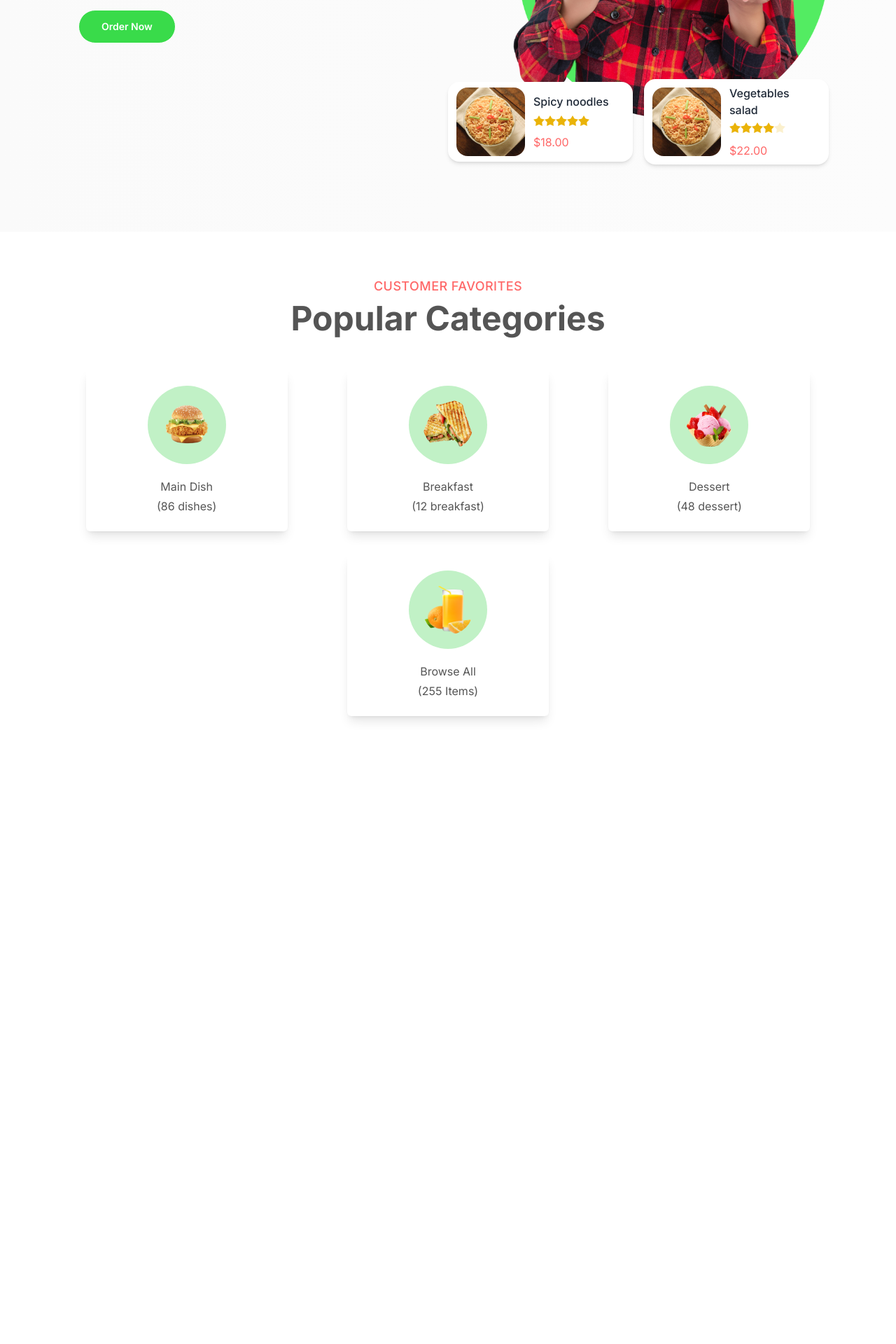
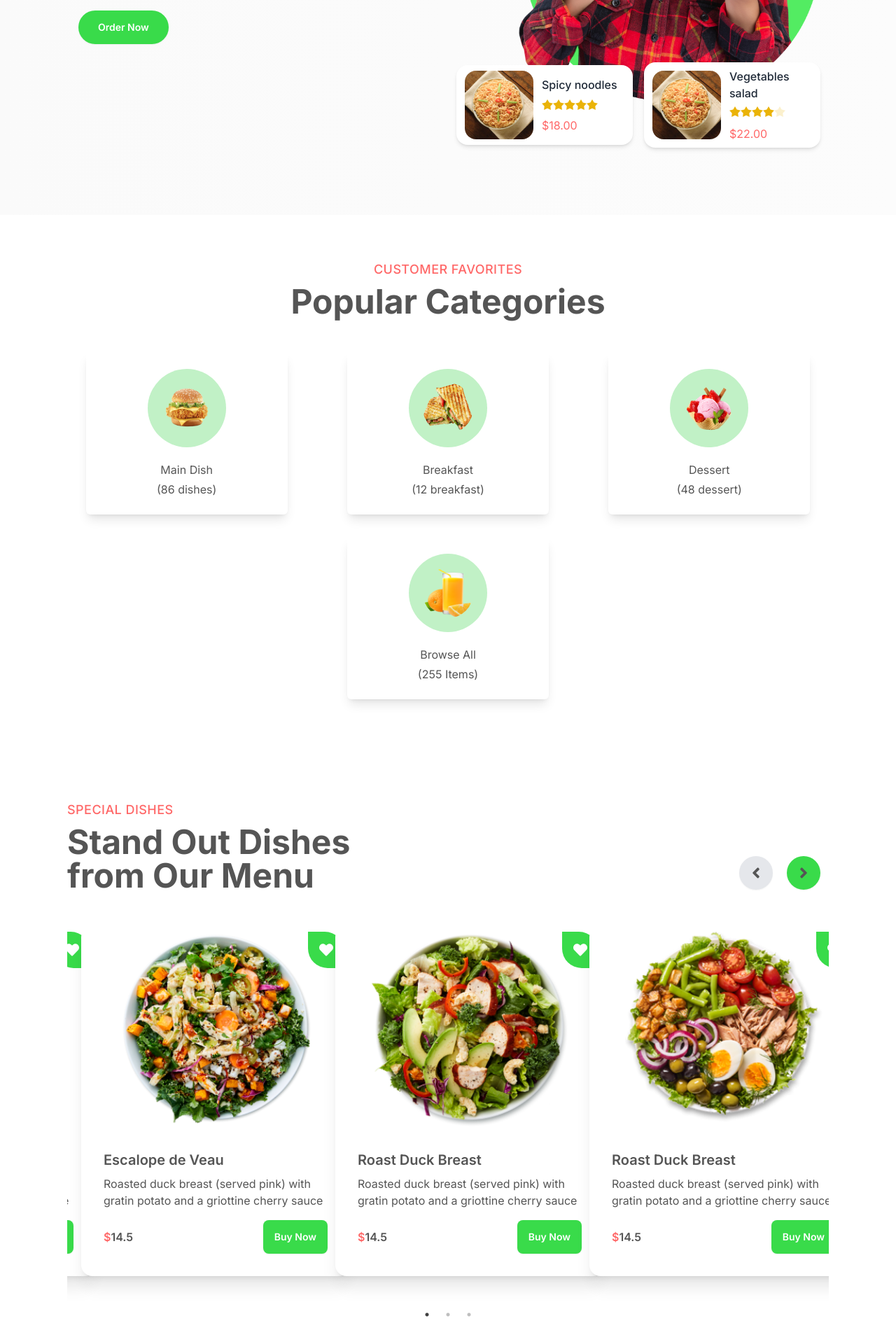
Before and after one commit to erfanheshmati/mern-food, a React (Vite) app in the folder client/: page / in a window 1280 px wide. Shown: the part 462-2382 px from the top of the page at 70% size. Before the commit the page ends 1549 px from the top, so only its background shows below. Built offline with nearby package versions, Linux system fonts and the light colour scheme.

Commit message:
special dishes ui design

```diff
--- a/client/package.json
+++ b/client/package.json
@@ -13,7 +13,9 @@
     "react": "^18.2.0",
     "react-dom": "^18.2.0",
     "react-icons": "^5.0.1",
-    "react-router-dom": "^6.22.2"
+    "react-router-dom": "^6.22.2",
+    "react-slick": "^0.30.2",
+    "slick-carousel": "^1.8.1"
   },
   "devDependencies": {
     "@types/react": "^18.2.56",
--- a/client/src/components/Banner.jsx
+++ b/client/src/components/Banner.jsx
@@ -5,7 +5,7 @@ export default function Banner() {
         <div className='section-container bg-gradient-to-r from-[#FAFAFA] from-0% to-[#FCFCFC] to-100%'>
             <div className='py-24 flex flex-col md:flex-row-reverse justify-between items-center gap-8'>
                 {/* image */}
-                <div className='md:w-1/2'>
+                <div className='md:w-1/2 px-3'>
                     <img src="/images/home/banner.png" alt="" />
                     <div className='flex flex-col md:flex-row items-center justify-around -mt-14 gap-4'>
                         {/* tooltip 1 */}
@@ -14,11 +14,11 @@ export default function Banner() {
                             <div className='space-y-1'>
                                 <h5 className='font-medium mb-1'>Spicy noodles</h5>
                                 <div className="rating rating-sm">
-                                    <input type="radio" name="rating-2" className="mask mask-star-2 bg-yellow-500" />
-                                    <input type="radio" name="rating-2" className="mask mask-star-2 bg-yellow-500" />
-                                    <input type="radio" name="rating-2" className="mask mask-star-2 bg-yellow-500" checked />
-                                    <input type="radio" name="rating-2" className="mask mask-star-2 bg-yellow-500" />
-                                    <input type="radio" name="rating-2" className="mask mask-star-2 bg-yellow-500" />
+                                    <input type="radio" name="rating-2" className="mask mask-star-2 bg-yellow-500" readOnly />
+                                    <input type="radio" name="rating-2" className="mask mask-star-2 bg-yellow-500" readOnly />
+                                    <input type="radio" name="rating-2" className="mask mask-star-2 bg-yellow-500" checked readOnly />
+                                    <input type="radio" name="rating-2" className="mask mask-star-2 bg-yellow-500" readOnly />
+                                    <input type="radio" name="rating-2" className="mask mask-star-2 bg-yellow-500" readOnly />
                                 </div>
                                 <p className='text-red'>$18.00</p>
                             </div>
@@ -29,11 +29,11 @@ export default function Banner() {
                             <div className='space-y-1'>
                                 <h5 className='font-medium mb-1'>Vegetables salad</h5>
                                 <div className="rating rating-sm">
-                                    <input type="radio" name="rating-2" className="mask mask-star-2 bg-yellow-500" />
-                                    <input type="radio" name="rating-2" className="mask mask-star-2 bg-yellow-500" />
-                                    <input type="radio" name="rating-2" className="mask mask-star-2 bg-yellow-500" />
-                                    <input type="radio" name="rating-2" className="mask mask-star-2 bg-yellow-500" checked />
-                                    <input type="radio" name="rating-2" className="mask mask-star-2 bg-yellow-500" />
+                                    <input type="radio" name="rating-2" className="mask mask-star-2 bg-yellow-500" readOnly />
+                                    <input type="radio" name="rating-2" className="mask mask-star-2 bg-yellow-500" readOnly />
+                                    <input type="radio" name="rating-2" className="mask mask-star-2 bg-yellow-500" readOnly />
+                                    <input type="radio" name="rating-2" className="mask mask-star-2 bg-yellow-500" checked readOnly />
+                                    <input type="radio" name="rating-2" className="mask mask-star-2 bg-yellow-500" readOnly />
                                 </div>
                                 <p className='text-red'>$22.00</p>
                             </div>
@@ -42,13 +42,14 @@ export default function Banner() {
                 </div>
                 {/* text */}
                 <div className='md:w-1/2 space-y-7 px-4 text-secondary'>
-                    <h2 className='md:text-5xl text-4xl font-bold leading-snug'>
-                        Dive into Delights of Delectable <span className='text-green'>Food</span>
+                    <h2 className='text-4xl md:text-5xl font-bold leading-snug md:leading-tight'>
+                        Dive into Delights
+                        <br />of Delectable <span className='text-green'>Food</span>
                     </h2>
                     <p className='text-xl text-[#4A4A4A]'>
                         Where Each Plate Weaves a Story of Culinary Mastery and Passionate Craftsmanship
                     </p>
-                    <button className='btn btn-outline rounded-full bg-green hover:bg-green px-8 py-3 font-semibold text-white hover:text-white hover:opacity-70 cursor-pointer'>Order Now</button>
+                    <button className='btn border-none rounded-full bg-green hover:bg-green px-7 py-3 font-semibold text-white hover:text-white hover:opacity-70 cursor-pointer'>Order Now</button>
                 </div>
             </div>
         </div>
--- /dev/null
+++ b/client/src/components/Card.jsx
@@ -0,0 +1,36 @@
+import React, { useState } from 'react'
+import { Link } from "react-router-dom"
+import { FaHeart } from "react-icons/fa"
+
+export default function Card({ item }) {
+    const [isLiked, setIsLiked] = useState(false)
+
+    const handleLike = () => {
+        setIsLiked(!isLiked)
+    }
+
+    return (
+        <div className="card w-80 lg:w-96 bg-white shadow-xl relative mt-0 mb-8 lg:my-10 mx-5">
+            <div className={`rating gap-1 absolute right-2 top-2 p-4 heartStar bg-green ${isLiked ? "text-rose-500" : "text-white"}`} onClick={handleLike}>
+                <FaHeart className='h-5 w-5 cursor-pointer' />
+            </div>
+            <Link to={`/menu/${item._id}`}>
+                <figure>
+                    <img src={item.image} alt="" className='hover:scale-105 transition-all duration-300 md:h-72' />
+                </figure>
+            </Link>
+            <div className="card-body">
+                <Link to={`/menu/${item._id}`}>
+                    <h2 className="card-title">{item.name}</h2>
+                </Link>
+                <p>{item.recipe}</p>
+                <div className="card-actions justify-between items-center mt-2">
+                    <h5 className='font-semibold'><span className='text-red'>$</span>{item.price}</h5>
+                    <button className="btn border-none bg-green hover:bg-green text-white hover:text-white hover:opacity-70">
+                        Buy Now
+                    </button>
+                </div>
+            </div>
+        </div>
+    )
+}
--- a/client/src/components/Navbar.jsx
+++ b/client/src/components/Navbar.jsx
@@ -94,14 +94,14 @@ export default function Navbar() {
                                     <span className="font-bold text-lg">8 Items</span>
                                     <span className="text-info">Subtotal: $999</span>
                                     <div className="card-actions">
-                                        <button className="btn btn-block btn-outline bg-green text-white hover:bg-green hover:text-white hover:opacity-70">View cart</button>
+                                        <button className="btn btn-block border-none bg-green text-white hover:bg-green hover:text-white hover:opacity-70">View cart</button>
                                     </div>
                                 </div>
                             </div>
                         </div>
                         {/* contact btn */}
                         <div>
-                            <a className="btn btn-outline bg-green rounded-full px-5 text-white flex items-center gap-2 hover:bg-green hover:text-white hover:opacity-70">
+                            <a className="btn border-none bg-green rounded-full px-5 text-white flex items-center gap-2 hover:bg-green hover:text-white hover:opacity-70">
                                 <BiPhoneCall /> Contact
                             </a>
                         </div>
--- a/client/src/index.css
+++ b/client/src/index.css
@@ -25,3 +25,7 @@ header {
 .title {
   @apply text-4xl md:text-5xl font-bold my-2 leading-snug;
 }
+
+.heartStar {
+  border-radius: 0 28px;
+}
--- a/client/src/pages/home/Home.jsx
+++ b/client/src/pages/home/Home.jsx
@@ -1,12 +1,14 @@
 import React from 'react'
 import Banner from '../../components/Banner'
 import Categories from './Categories'
+import SpecialDishes from './SpecialDishes'
 
 export default function Home() {
     return (
         <>
             <Banner />
             <Categories />
+            <SpecialDishes />
         </>
     )
 }
--- /dev/null
+++ b/client/src/pages/home/SpecialDishes.jsx
@@ -0,0 +1,99 @@
+import React, { useEffect, useRef, useState } from 'react'
+import "slick-carousel/slick/slick.css";
+import "slick-carousel/slick/slick-theme.css";
+import Slider from "react-slick";
+import Card from '../../components/Card';
+import { } from "react-icons/fa6"
+import { FaAngleLeft, FaAngleRight } from 'react-icons/fa';
+
+const SampleNextArrow = (props) => {
+    const { className, style, onClick } = props
+    return (
+        <div className={className} style={{ ...style }} onClick={onClick}>
+            NEXT
+        </div>
+    )
+}
+
+const SamplePrevArrow = (props) => {
+    const { className, style, onClick } = props
+    return (
+        <div className={className} style={{ ...style }} onClick={onClick}>
+            BACK
+        </div>
+    )
+}
+
+export default function SpecialDishes() {
+    const [recipes, setRecipes] = useState([])
+    const slider = useRef(null)
+
+    useEffect(() => {
+        fetch("/menu.json")
+            .then((res) => res.json())
+            .then((data) => {
+                const specials = data.filter((item) => item.category === "popular")
+                setRecipes(specials)
+            })
+    }, [])
+
+    const settings = {
+        dots: true,
+        infinite: true,
+        speed: 500,
+        slidesToShow: 3,
+        slidesToScroll: 3,
+        initialSlide: 0,
+        responsive: [
+            {
+                breakpoint: 1024,
+                settings: {
+                    slidesToShow: 3,
+                    slidesToScroll: 3
+                }
+            },
+            {
+                breakpoint: 600,
+                settings: {
+                    slidesToShow: 2,
+                    slidesToScroll: 2
+                }
+            },
+            {
+                breakpoint: 480,
+                settings: {
+                    slidesToShow: 1,
+                    slidesToScroll: 1
+                }
+            }
+        ],
+        nextArrow: <SampleNextArrow />,
+        prevArrow: <SamplePrevArrow />
+    };
+
+    return (
+        <div className='section-container py-20 px-4 bg-white text-secondary relative'>
+            <div className='text-left'>
+                <p className='subtitle'>Special Dishes</p>
+                <h2 className='title w-[320px] md:w-[520px]'>Stand Out Dishes from Our Menu</h2>
+            </div>
+
+            {/* arrow btn */}
+            <div className='md:absolute right-3 top-40 mb-10 md:mr-24'>
+                <button onClick={() => slider?.current?.slickPrev()} className='btn border-none text-secondary p-2 rounded-full ml-5 bg-gray-200 hover:bg-gray-200 hover:text-secondary hover:opacity-70'>
+                    <FaAngleLeft className='w-8 h-8 p-1' />
+                </button>
+                <button onClick={() => slider?.current?.slickNext()} className='btn border-none text-secondary p-2 rounded-full ml-5 bg-green hover:bg-green hover:text-secondary hover:opacity-70'>
+                    <FaAngleRight className='w-8 h-8 p-1' />
+                </button>
+            </div>
+
+            {/* slider */}
+            <Slider ref={slider} {...settings} className=''>
+                {recipes.map((item, index) => (
+                    <Card key={index} item={item} />
+                ))}
+            </Slider>
+        </div>
+    )
+}
```
Also changed, not shown: client/public/images/recipes/img3.png, 1 other file (tests, documents, lock files or other folders).
